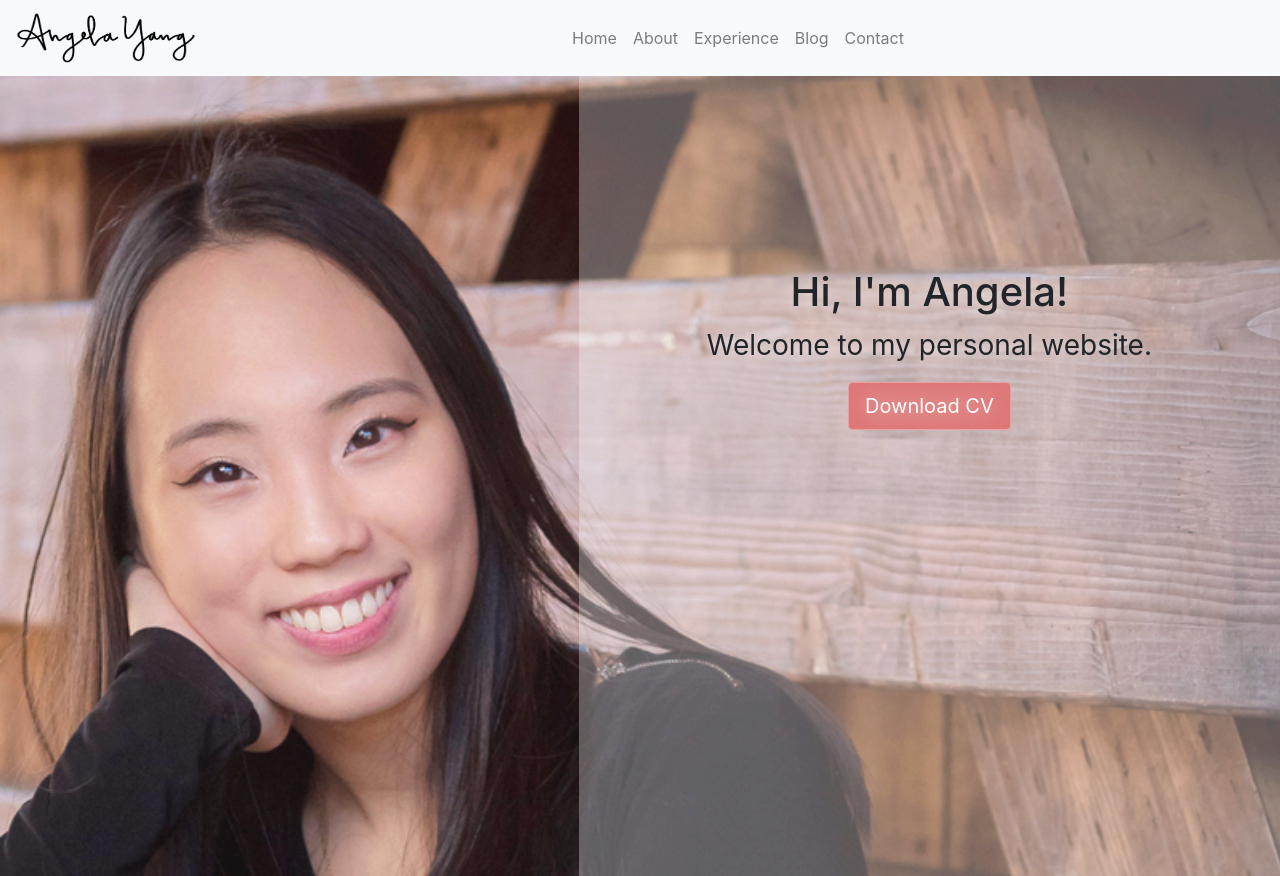
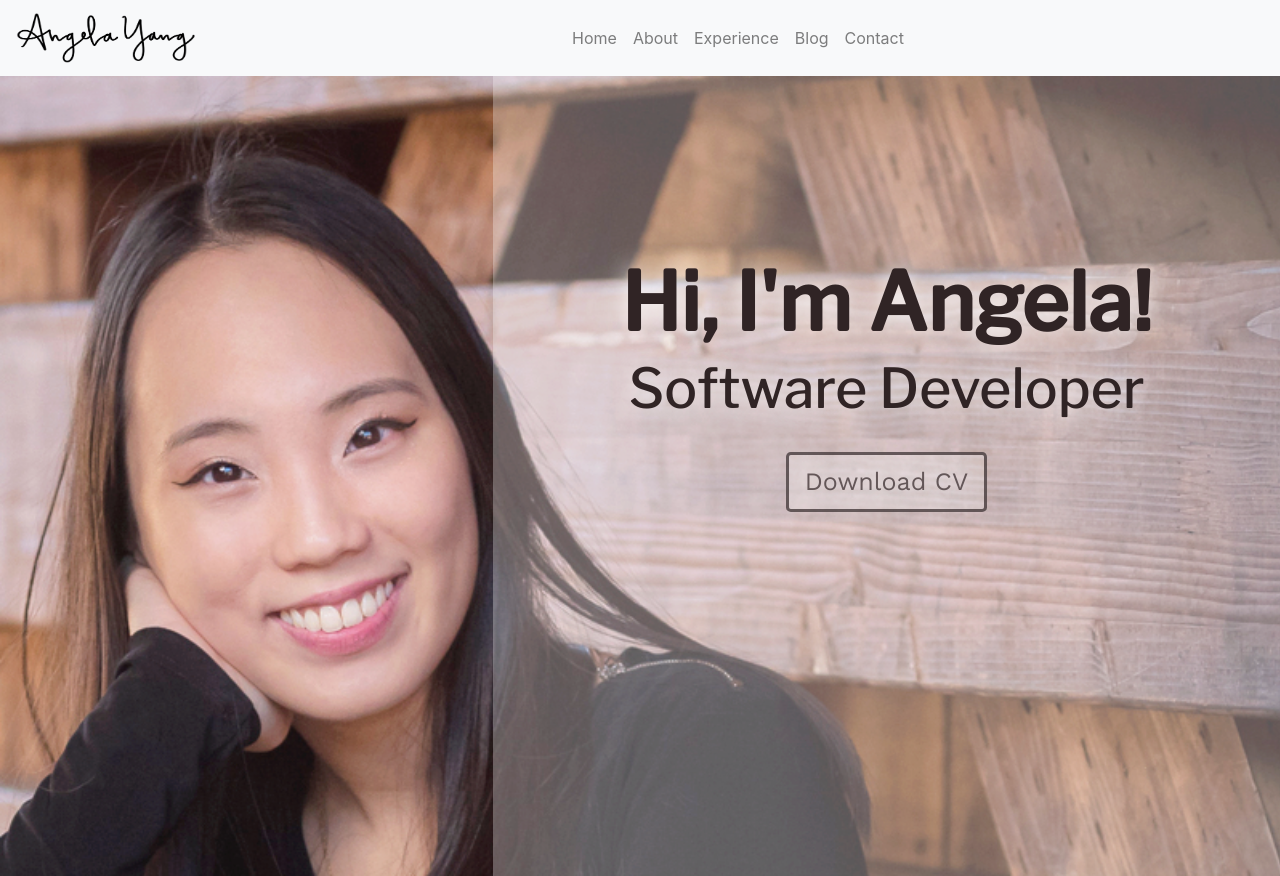
Before and after one commit to angelagyang/angelagyang.github.io, a React (Create React App) app in the folder personal-website/: page / in a window 1280 px wide. Built offline with nearby package versions, Linux system fonts and the light colour scheme.

Commit message:
Add some google fonts, change home fonts/button

```diff
--- a/personal-website/src/components/home.js
+++ b/personal-website/src/components/home.js
@@ -7,9 +7,11 @@ export default class Home extends Component {
         <div className="homePage">
           <div className="jumbotronImg">
             <div className="homeText">
-              <h1>Hi, I'm Angela!</h1>
               <p>
-                Welcome to my personal website.
+                Hi, I'm Angela!
+              </p>
+              <p id="secondText">
+                Software Developer
               </p>
               <p>
                 <Button href="AngelaYangCV.pdf" target="_blank" className="downloadCvButton" variant="primary" size="lg">Download CV</Button>
--- a/personal-website/src/index.css
+++ b/personal-website/src/index.css
@@ -1,3 +1,7 @@
+/** FONTS **/
+@import url('https://fonts.googleapis.com/css2?family=IBM+Plex+Sans:wght@300;400&family=Libre+Franklin:wght@500&display=swap');
+@import url('https://fonts.googleapis.com/css2?family=Work+Sans:wght@400&display=swap');
+
 body {
   margin: 0;
   width: 100%;
@@ -18,6 +22,13 @@ code {
     monospace;
 }
 
+/** SPACING **/
+p {
+  line-height: 70px;   /* within paragraph */
+  margin-bottom: 10px; /* between paragraphs */
+}
+
+/** NAVBAR **/
 .center-navbar {
   width:30%;
   margin-left: 35%;
@@ -39,13 +50,11 @@ code {
   align-items: center;
 }
 
-h1 {
+.homeText {
+  color: #302425;
+  font-family: 'Libre Franklin', sans-serif;
+  font-size: 80px;
   font-weight: bold;
-  font-size: 32px;
-}
-
-.homeText {
-  font-size: 28px;
   text-shadow: 0px 0px 25px #ffffff;
 
   margin-left: auto;
@@ -58,8 +67,22 @@ h1 {
   background-color: rgba(255, 255, 255, 0.3);
 }
 
+#secondText {
+  font-size: 55px;
+  font-weight: lighter !important;
+  font-weight: normal;
+  text-shadow: 0px 0px 25px #ffffff;
+}
+
 .downloadCvButton {
-  background-color: #de7676 !important; /* Green */
-  border: 0px solid black;
-  border-color:rgba(255, 255, 255, 0.3) !important;
+  color: rgba(48, 36, 37, 0.7) !important;
+  font-weight: lighter !important;
+  font-weight: bold;
+  font-family: 'Work Sans', sans-serif !important;
+
+
+  font-size: 25px !important;
+  background-color: rgba(255, 255, 255, 0.25) !important; /* Green */
+  border: 3px solid #302425  !important;
+  border-color:rgba(48, 36, 37, 0.7) !important;
 }
```
Also changed, not shown: 1 other file (tests, documents, lock files or other folders).
